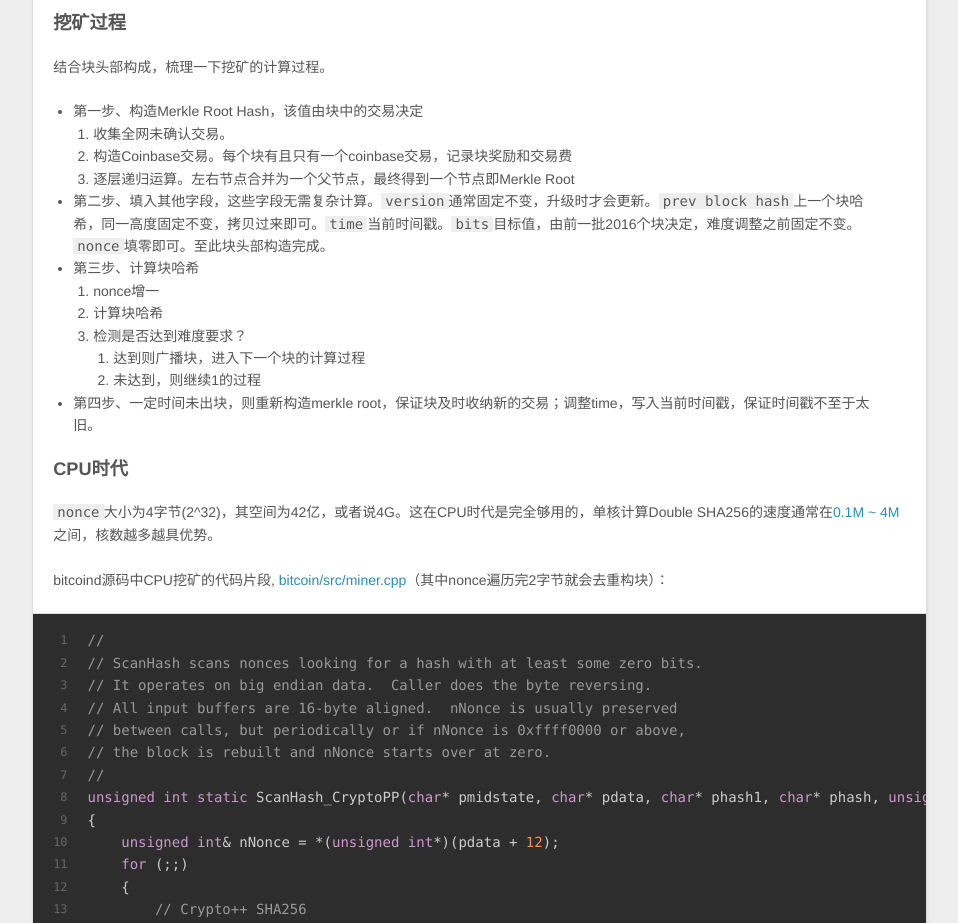
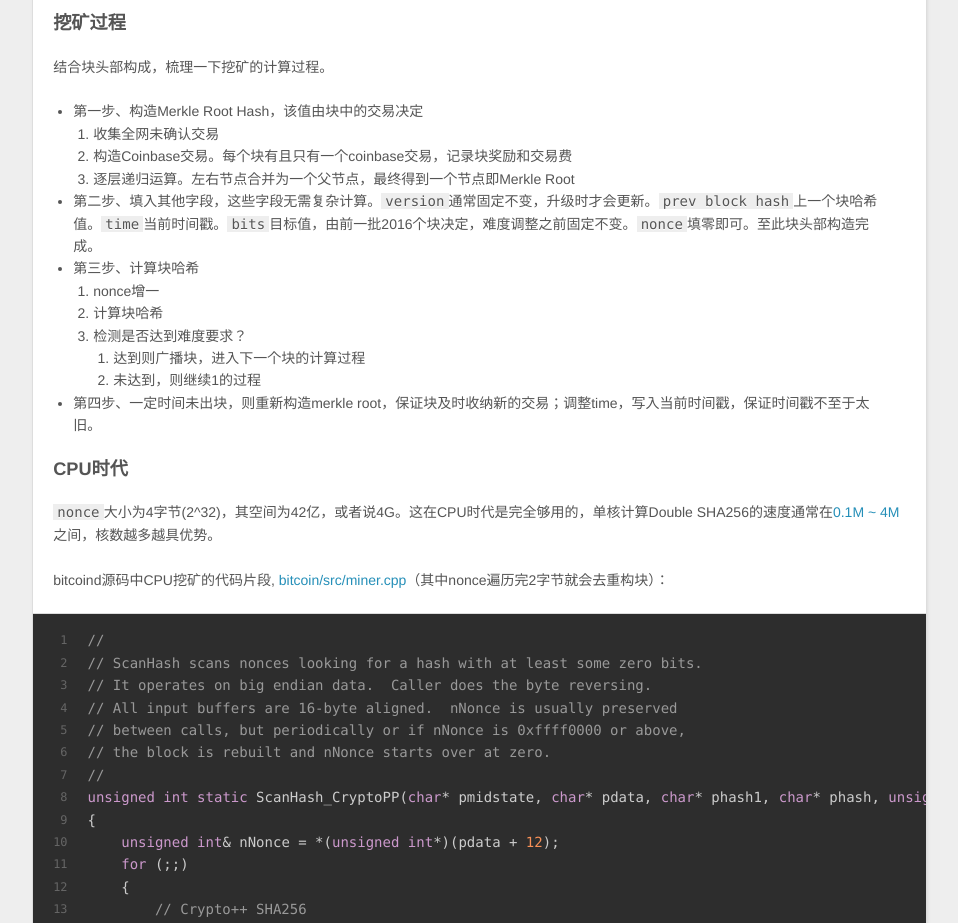
Before and after one commit to tangpool/tangpool.github.io, a plain HTML site: page 2015/01/02/bitcoin-mining-01/index.html in a window 1280 px wide. Shown: the part 1460-2383 px from the top of the page, without its empty margins (8-966 px from the left). Drawn offline with nearby package versions, Linux system fonts and the light colour scheme; a script that the page names is missing; a web font is replaced by a local one.

Commit message:
Site updated: 2015-01-07 11:33:06

```diff
--- a/2015/01/02/bitcoin-mining-01/index.html
+++ b/2015/01/02/bitcoin-mining-01/index.html
@@ -170,12 +170,12 @@
 <p>结合块头部构成，梳理一下挖矿的计算过程。</p>
 <ul>
 <li>第一步、构造Merkle Root Hash，该值由块中的交易决定<ol>
-<li>收集全网未确认交易。</li>
+<li>收集全网未确认交易</li>
 <li>构造Coinbase交易。每个块有且只有一个coinbase交易，记录块奖励和交易费</li>
 <li>逐层递归运算。左右节点合并为一个父节点，最终得到一个节点即Merkle Root</li>
 </ol>
 </li>
-<li>第二步、填入其他字段，这些字段无需复杂计算。<code>version</code>通常固定不变，升级时才会更新。<code>prev block hash</code>上一个块哈希，同一高度固定不变，拷贝过来即可。<code>time</code>当前时间戳。<code>bits</code>目标值，由前一批2016个块决定，难度调整之前固定不变。<code>nonce</code>填零即可。至此块头部构造完成。</li>
+<li>第二步、填入其他字段，这些字段无需复杂计算。<code>version</code>通常固定不变，升级时才会更新。<code>prev block hash</code>上一个块哈希值。<code>time</code>当前时间戳。<code>bits</code>目标值，由前一批2016个块决定，难度调整之前固定不变。<code>nonce</code>填零即可。至此块头部构造完成。</li>
 <li>第三步、计算块哈希<ol>
 <li>nonce增一</li>
 <li>计算块哈希</li>
```
Also changed, not shown: archives/2015/01/index.html (+2 -2 lines), archives/2015/index.html (+2 -2 lines), archives/index.html (+2 -2 lines), index.html (+2 -2 lines).
